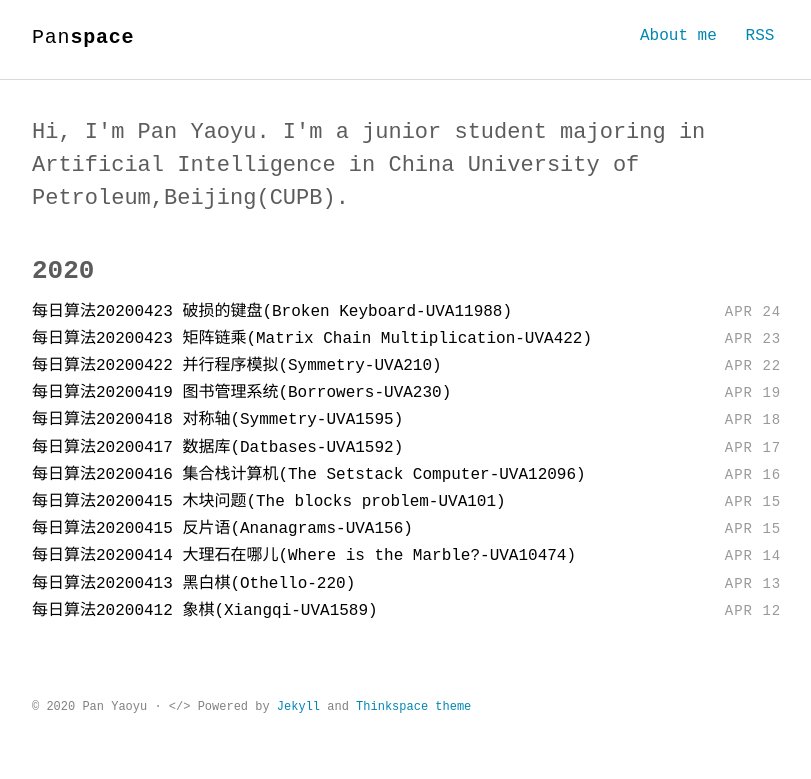
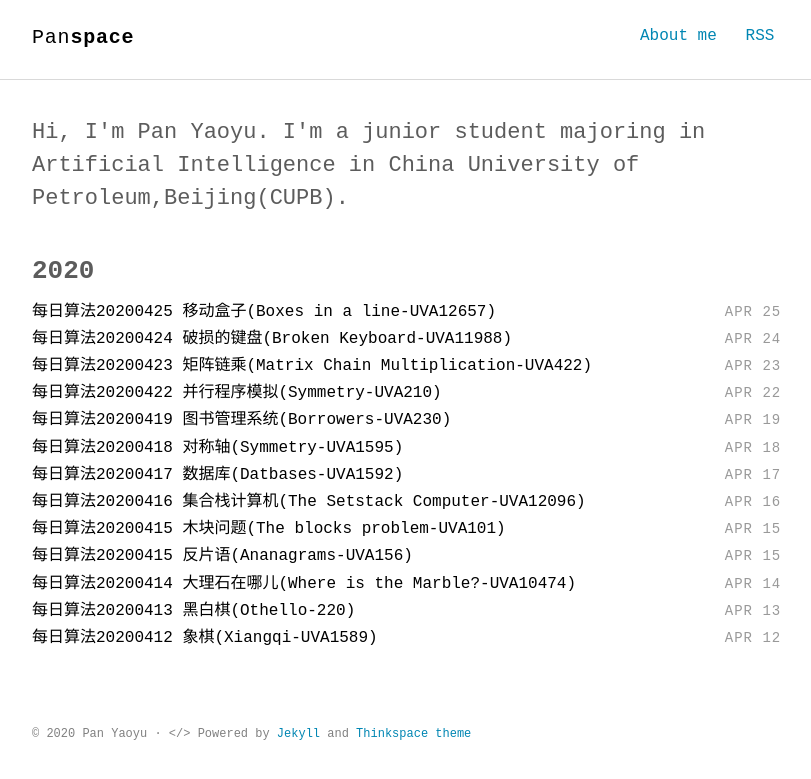
Before and after one commit to panyaoyu/panyaoyu.github.io, a Jekyll site: the page built from index.html, in a window 1280 px wide. Shown: the top 779 px of the page, without its empty margins (232-1043 px from the left). Built offline with Jekyll 4.4.1, drawn with Linux system fonts in a browser that asks for light colours; some web fonts are replaced; part of the change alters nothing that is shown.

Commit message:
20200425

````diff
--- a/_posts/2020-04-24-Broken-Keyboard(UVA11988).md
+++ b/_posts/2020-04-24-Broken-Keyboard(UVA11988).md
@@ -1,6 +1,6 @@
 ---
 layout: post
-title: "每日算法20200423 破损的键盘(Broken Keyboard-UVA11988)"
+title: "每日算法20200424 破损的键盘(Broken Keyboard-UVA11988)"
 comments: true
 description: "记一道算法题"
 keywords: "UVA"
--- /dev/null
+++ b/_posts/2020-04-25-Boxes-in-a-Line.md
@@ -0,0 +1,107 @@
+---
+layout: post
+title: "每日算法20200425 移动盒子(Boxes in a line-UVA12657)"
+comments: true
+description: "记一道算法题"
+keywords: "UVA"
+---
+
+[UVA12657](https://vjudge.net/problem/UVA-12657)
+
+这题要是自己写的话非常难调。
+
+和单链表一样，本体用两个数组表示双向链表的连接顺序。值得学习。
+
+此外，本题适用了内联函数，
+
+```cpp
+inline void link(int L, int R) {
+  	right_[L] = R;
+  	left_[R] = L;
+}
+```
+
+内联函数可以减少调用函数产生的开销，因此以后遇到简单的函数可以写成内联的形式。遗憾的是内联函数中不能含有复杂的控制语句(while，switch等)，也不能有递归调用。
+
+我比较了一下使用内联函数70msAC，不使用180msAC，没有想到效率差了这么多。
+
+以下是AC代码
+
+[测试用例https://udebug.com/UVa/12657](https://udebug.com/UVa/12657)
+
+```cpp
+#include<algorithm>
+
+#include<iostream>
+
+using namespace std;
+
+int n, left_[100010], right_[100010];
+
+inline void link(int L, int R) {
+  	right_[L] = R;
+    left_[R] = L;
+}
+
+int main() {
+//	freopen("data.out","w",stdout);
+  	int m, kase = 0;
+  	while(cin>>n>>m) {
+    for(int i = 1; i <= n; i++) {
+      	left_[i] = i-1;
+      	right_[i] = (i+1) % (n+1);
+    }
+    right_[0] = 1; left_[0] = n;
+    int op, X, Y, inv = 0;
+    while(m--) {
+      	cin>>op;
+      	if(op == 4) inv = !inv;
+      	else {
+	        cin>>X>>Y;
+	        if(op == 3 && right_[Y] == X)
+				swap(X, Y);
+	        if(op != 3 && inv)
+				op = 3 - op;
+	        int LX = left_[X], RX = right_[X], LY = left_[Y], RY = right_[Y];
+	        if(op == 1) {
+				if(X == left_[Y])
+					continue;
+	          	link(LX, RX);
+				link(LY, X);
+				link(X, Y);
+	        }
+	        else if(op == 2) {
+	        	if(X == right_[Y])
+					continue;
+	          	link(LX, RX);
+				link(Y, X);
+				link(X, RY);
+	        }
+	        else if(op == 3){
+			        if(right_[X] == Y) {
+					  	link(LX, Y);
+						link(Y, X);
+						link(X, RY);
+					}
+		          	else {
+					  	link(LX, Y);
+						link(Y, RX);
+						link(LY, X);
+						link(X, RY);
+					}
+	        }
+      	}
+    }
+	    int k = 0;
+	    long long ans = 0;
+	    for(int i = 1; i <= n; i++){
+	      	k = right_[k];
+	      	if(i&1) ans += k;
+	    }
+	    if(inv && !(n&1))
+			ans = (long long)n*(n+1)/2 - ans;
+		cout<<"Case "<<++kase<<": "<<ans<<endl;
+  	}
+  return 0;
+}
+```
````
